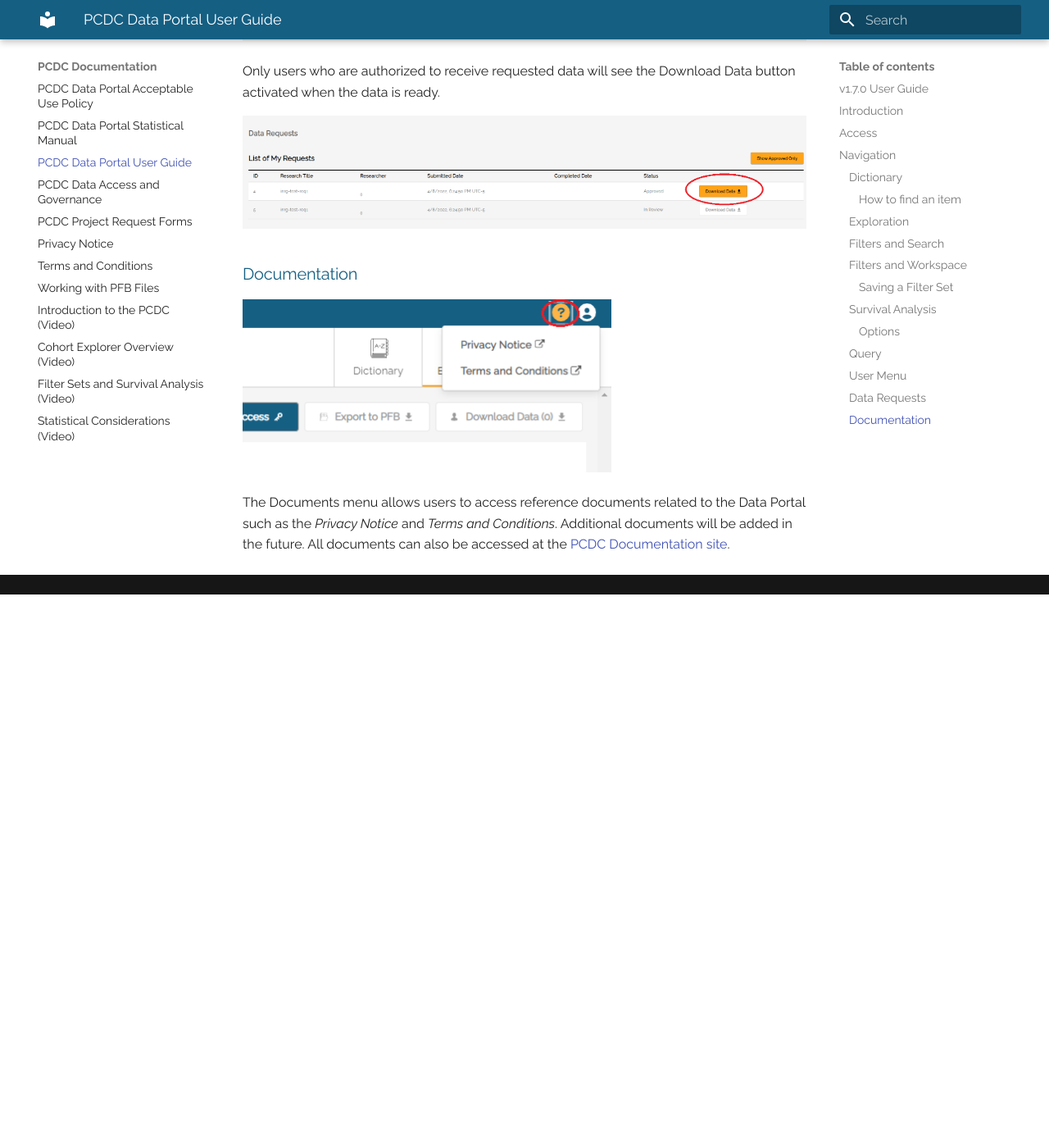
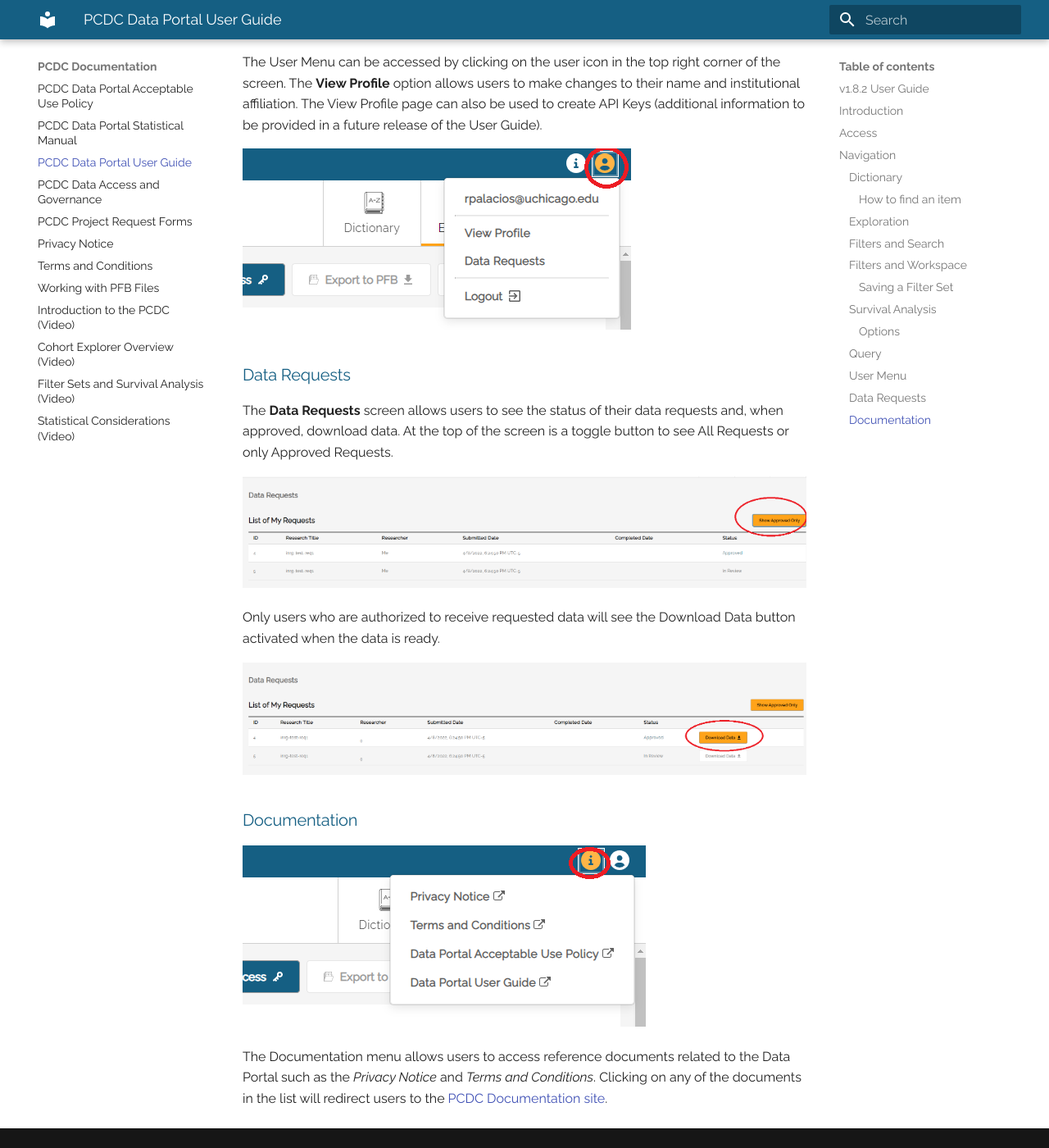
Before and after one commit to chicagopcdc/docs.pedscommons.org, an MkDocs documentation site: the page built from docs/DataPortalUserGuide.md, in a window 1280 px wide and 1400 px high, scrolled down 18058 px. Shown: the whole window at 82% size. Built offline with MkDocs 1.6.1 and Material for MkDocs 9.7.7, drawn with Linux system fonts in a browser that asks for light colours; before the commit the page ends 18783 px from its top, so only the background shows below that; some of the changed text lies outside the part shown.

Commit message:
Changes related to release v1.8.2
Changes to User Guide
- Added the Note at the end of the Navigation section advising users how to change the text size.
- Added "Note" text to the Survival Curve section advising users that when editing currently selected filter sets, they must hit Apply to see the changes on the curve.
- Updated the screenshot in the User Menu section.
- Revised the documentation section with new screenshot and new text.

```diff
--- a/docs/DataPortalUserGuide.md
+++ b/docs/DataPortalUserGuide.md
@@ -1,7 +1,7 @@
 ![Logo](img/PcdcLogo.png)
 
 # Pediatric Cancer Data Commons<br> Data Portal User Guide
-###### v1.7.0 User Guide
+###### v1.8.2 User Guide
 ## Introduction
 
 The Pediatric Cancer Data Commons (PCDC) brings together clinical, genomic, and imaging data from institutions around the world that are working to transform pediatric cancer research and outcomes. Headquartered at the University of Chicago, the PCDC works with international leaders in pediatric cancers and the US National Cancer Institute to develop and apply uniform data standards, facilitating the collection, combination, and analysis of data from many different sources.
@@ -42,6 +42,11 @@ The main navigation buttons to PCDC Data Portal pages are in the upper right-han
 - Query
 
 Profile settings can be accessed by clicking the username at the top of the page. See the [Profile section](#user-menu) below.
+
+Note: to change the magnification of text, access the browser controls and use the zoom function to increase or decrease the font size. The screenshot below shows the zoom control in the Chrome browser.
+
+![Zoom](img/Chrome_zoom_control.png)
+
 
 ### Dictionary
 
@@ -224,7 +229,7 @@ Use the drop down labeled “Select Filter Set to Analyze” to select a saved f
 
 ![Survival Analysis](img/image38.png)
 
-Once selected, users can see the survival curve by hitting the **Apply** button at the bottom of the screen.
+Once selected, users can see the survival curve by hitting the **Apply** button at the bottom of the screen. Note: When changes are made to filter sets that are currently selected for the Survival curve, users must hit the Apply button after editing to see the changes reflected in the curve.
 
 Multiple data sets can be selected and shown simultaneously. In the example below, two data sets are used: one for male and one for female participants.
 
@@ -266,6 +271,6 @@ Only users who are authorized to receive requested data will see the Download Da
 ![Data Requests](img/image19.png)
 
 ### Documentation
-![Documents Menu](img/documents_menu.png)
+![Documentation Menu](img/Documentation_menu.png)
 
-The Documents menu allows users to access reference documents related to the Data Portal such as the _Privacy Notice_ and _Terms and Conditions_. Additional documents will be added in the future. All documents can also be accessed at the [PCDC Documentation site](https://docs.pedscommons.org/).
+The Documentation menu allows users to access reference documents related to the Data Portal such as the _Privacy Notice_ and _Terms and Conditions_. Clicking on any of the documents in the list will redirect users to the [PCDC Documentation site](https://docs.pedscommons.org/).
```
Also changed, not shown: docs/img/Chrome_zoom_control.png (added), docs/img/Documentation_menu.png (added), docs/img/documents_menu.png (deleted), docs/img/user_menu.png.
